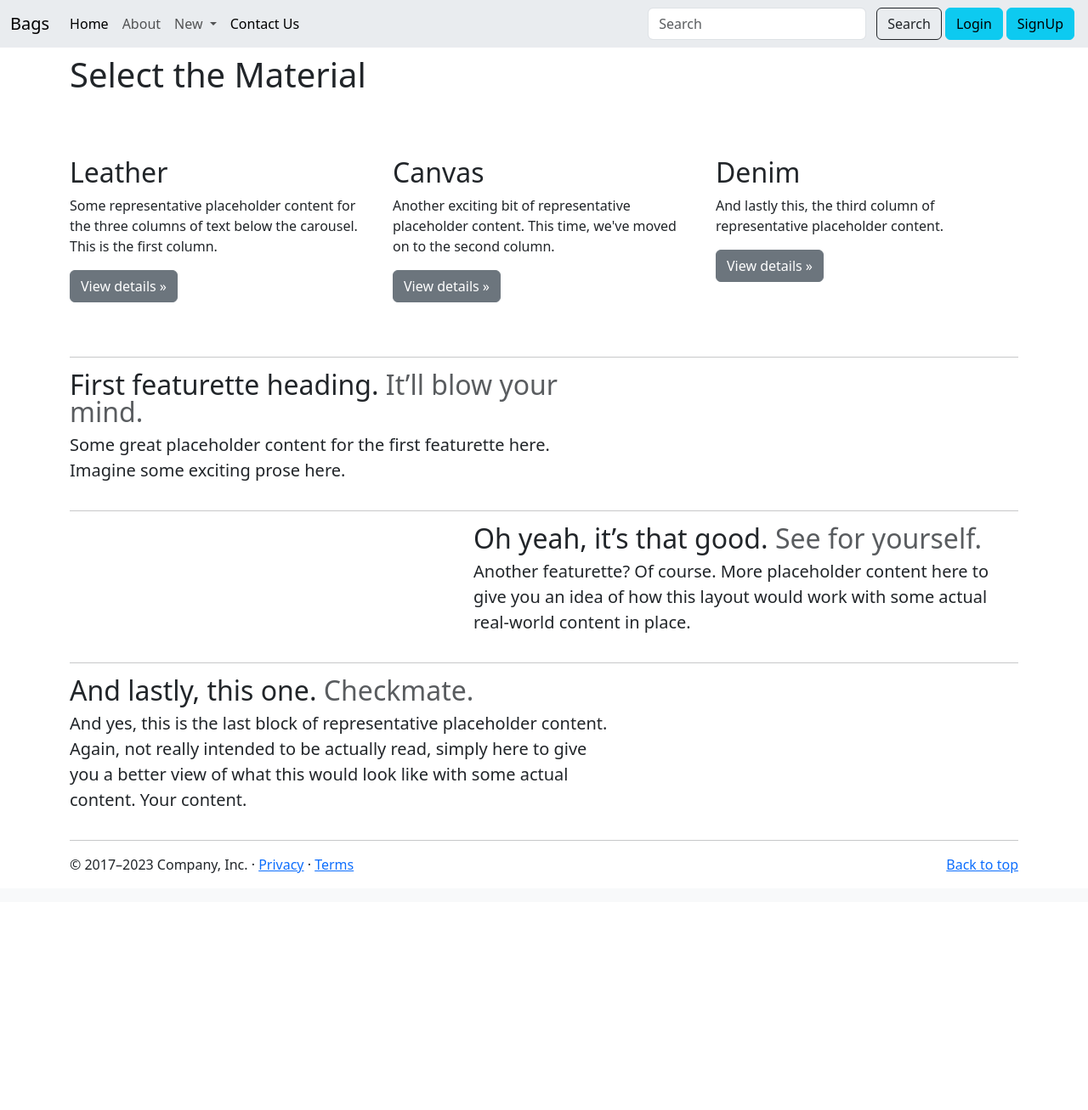
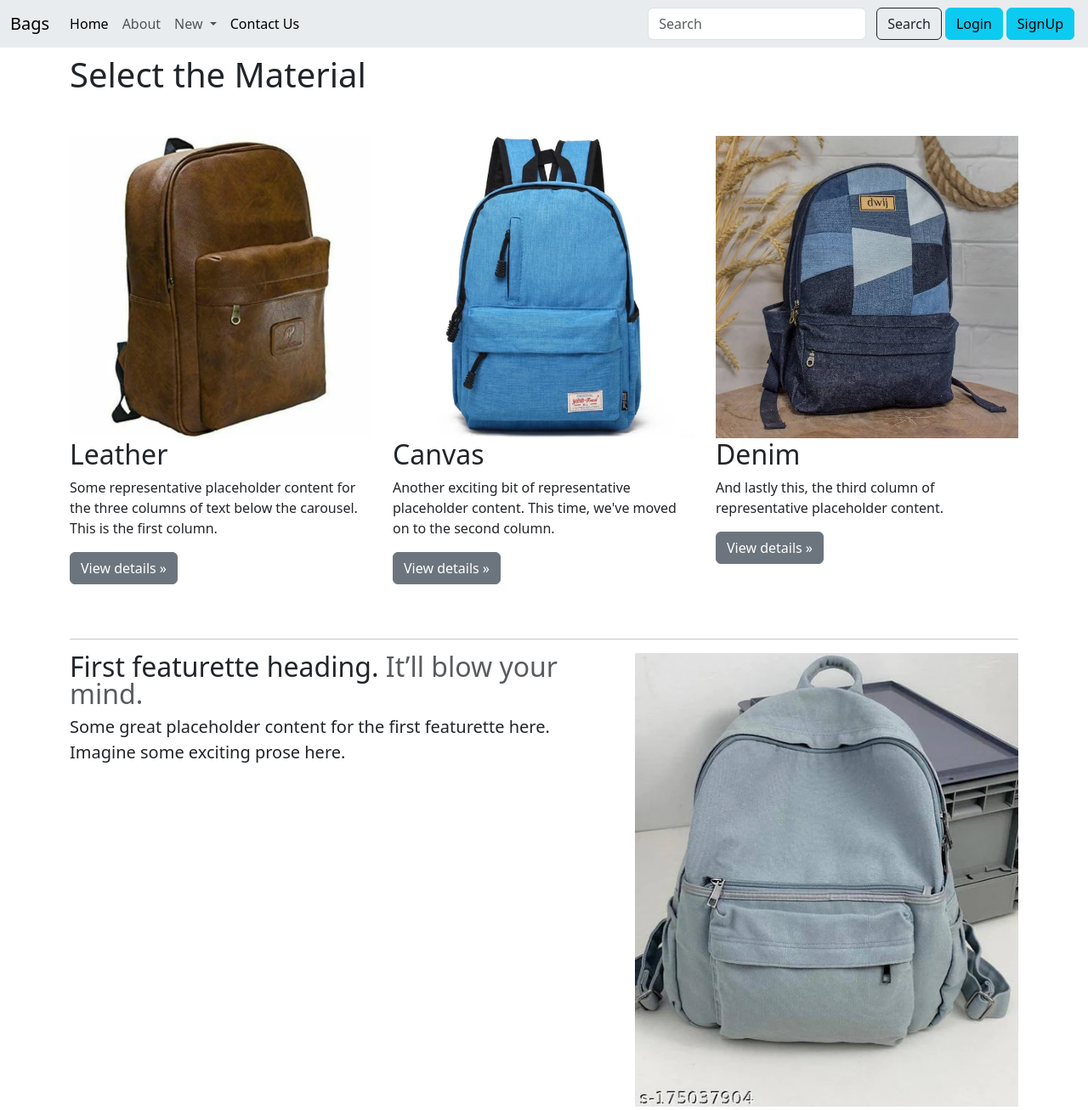
Before and after one commit to anu5ha-v/Bags, a plain HTML site: page index.html in a window 1280 px wide. Shown: the top 1307 px of the page at 85% size. Before the commit the page ends 1062 px from the top, so only its background shows below. Drawn offline with nearby package versions, Linux system fonts and the light colour scheme.

Commit message:
Update index.html

```diff
--- a/index.html
+++ b/index.html
@@ -207,19 +207,19 @@
       <h1 class="my-2">Select the Material</h1>
       <div class="row my-5">
         <div class="col-lg-4">
-          <img src="images/l1.jpg" class="img-fluid" alt="">
+          <img src="l1.jpg" class="img-fluid" alt="">
           <h2 class="fw-normal">Leather</h2>
           <p>Some representative placeholder content for the three columns of text below the carousel. This is the first column.</p>
           <p><a class="btn btn-secondary" href="#">View details &raquo;</a></p>
         </div><!-- /.col-lg-4 -->
         <div class="col-lg-4">
-            <img src="images/l5.jpg" class="img-fluid" alt="">
+            <img src="l5.jpg" class="img-fluid" alt="">
           <h2 class="fw-normal">Canvas</h2>
           <p>Another exciting bit of representative placeholder content. This time, we've moved on to the second column.</p>
           <p><a class="btn btn-secondary" href="#">View details &raquo;</a></p>
         </div><!-- /.col-lg-4 -->
         <div class="col-lg-4">
-            <img src="images/l4.jpg" class="img-fluid" alt="">
+            <img src="l4.jpg" class="img-fluid" alt="">
           <h2 class="fw-normal">Denim</h2>
           <p>And lastly this, the third column of representative placeholder content.</p>
           <p><a class="btn btn-secondary" href="#">View details &raquo;</a></p>
@@ -237,7 +237,7 @@
           <p class="lead">Some great placeholder content for the first featurette here. Imagine some exciting prose here.</p>
         </div>
         <div class="col-md-5">
-            <img src="images/l2.jpg" class="img-fluid" alt="">
+            <img src="l2.jpg" class="img-fluid" alt="">
         </div>
       </div>
 
@@ -249,7 +249,7 @@
           <p class="lead">Another featurette? Of course. More placeholder content here to give you an idea of how this layout would work with some actual real-world content in place.</p>
         </div>
         <div class="col-md-5 order-md-1">
-            <img src="images/l3.jpg" class="img-fluid" alt="">
+            <img src="l3.jpg" class="img-fluid" alt="">
 
         </div>
       </div>
@@ -262,7 +262,7 @@
           <p class="lead">And yes, this is the last block of representative placeholder content. Again, not really intended to be actually read, simply here to give you a better view of what this would look like with some actual content. Your content.</p>
         </div>
         <div class="col-md-5">
-            <img src="images/l6.jpg" class="img-fluid" alt="">
+            <img src="l6.jpg" class="img-fluid" alt="">
 
         </div>
       </div>
```
